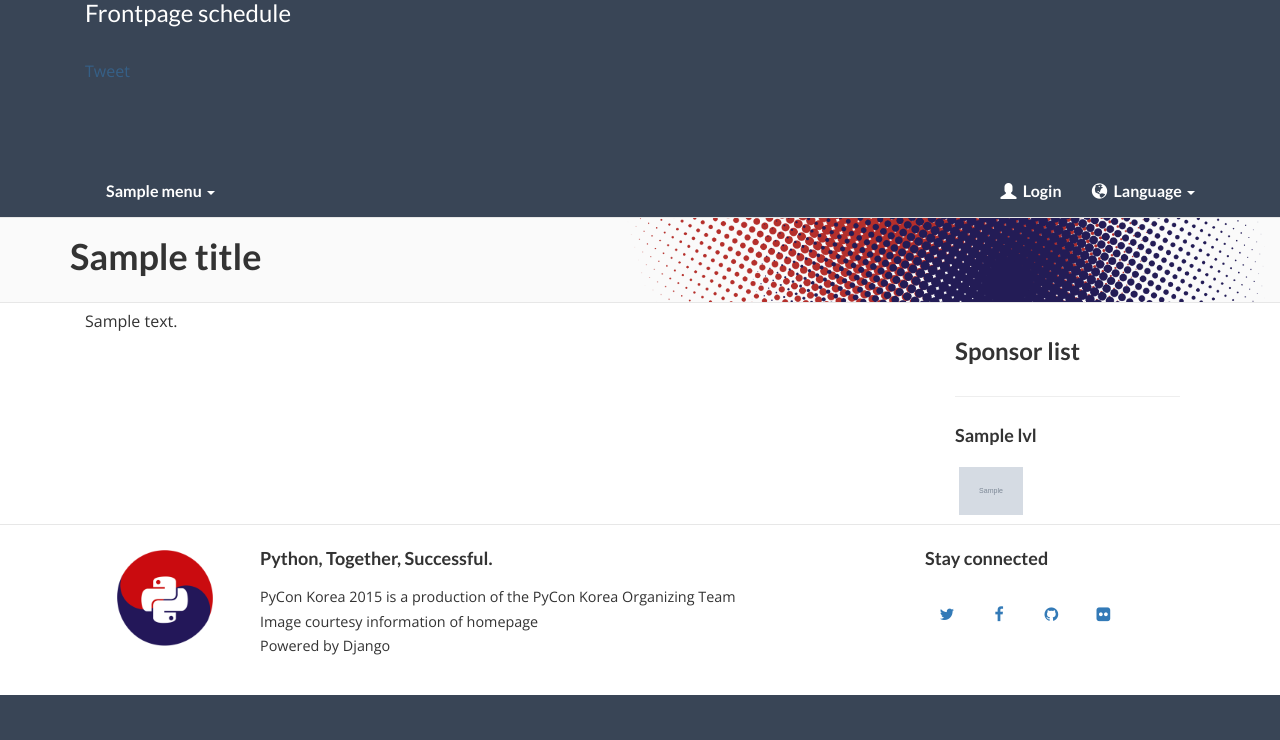
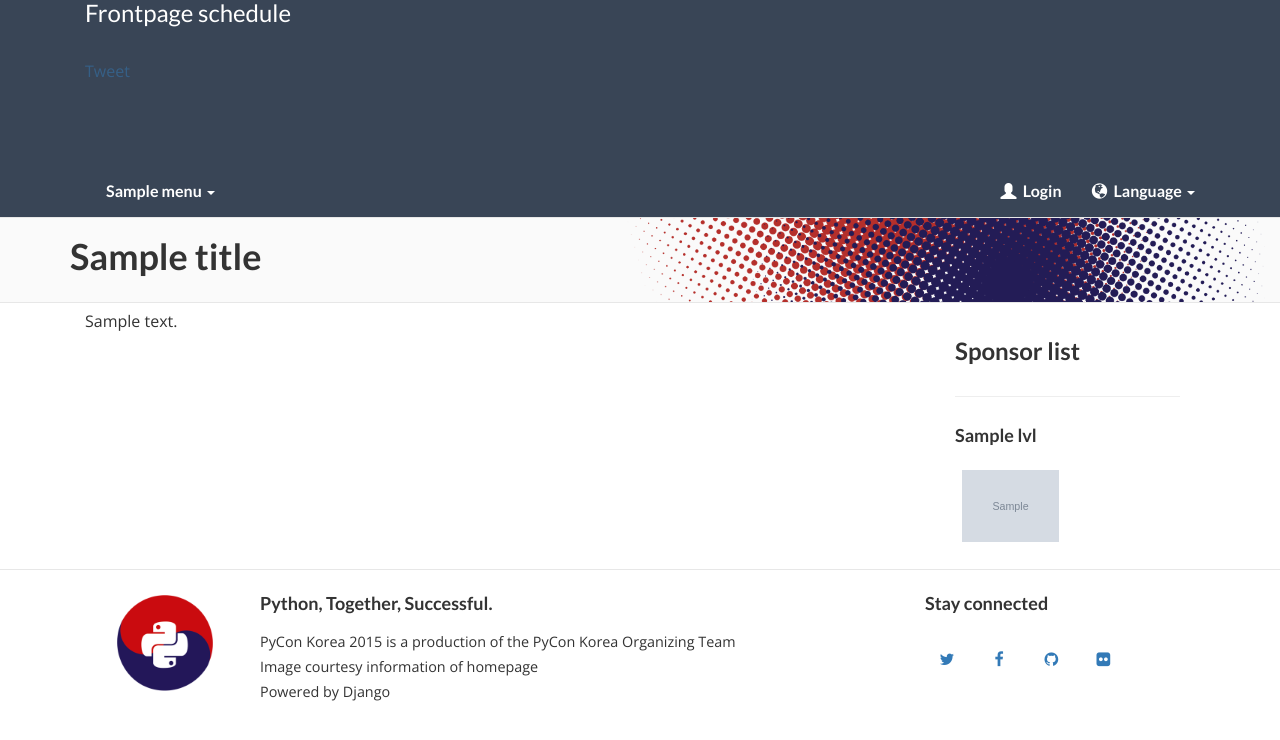
Before and after one commit to pythonkr/pyconkr-2015, a Django app: template pyconkr/templates/index.html in a window 1280 px wide. Shown: the part 383-1123 px from the top of the page. Before the commit the page ends 1078 px from the top, so only its background shows below. Run offline with Django 3.2, Linux system fonts and the light colour scheme; the template is opened without the code that fills it: most values are stand-ins (such as "Sample title", 1, 10 or a date in 2020); grey boxes marked "Sample" are stand-in pictures; some libraries are stand-ins or nearby versions.

Commit message:
Update css for sponsor list

```diff
--- a/pyconkr/static/css/pyconkr.css
+++ b/pyconkr/static/css/pyconkr.css
@@ -283,49 +283,35 @@ small a:hover {
     z-index: 1;
 }
 
-.sponsors {
-}
-
-.sponsors h4 {
+.content .sponsor img {
+    border: 0;
+    margin-bottom: 15px;
 }
 
 .sponsors ul {
-    margin: 0;
+    margin: 0 0 15px;
     padding: 0;
 }
 
 .sponsors li {
     list-style: none;
     display: inline-block;
-    width: 32%;
-    max-width: 200px;
+    width: 49%;
+    max-width: 300px;
+    padding: 3%;
+    box-sizing: border-box;
+}
+
+.sponsors img {
+    width: 100%;
+    height: auto;
 }
 
 .sponsors .sponsor-0,
-.sponsors .sponsor-1 {
-    width: 100%;
-    max-width: 400px;
-}
-
+.sponsors .sponsor-1,
 .sponsors .sponsor-2 {
     width: 100%;
     max-width: 400px;
-}
-
-.sponsors .sponsor-3 {
-    width: 49%;
-    max-width: 300px;
-}
-
-.sponsors li img {
-    width: 100%;
-    padding: 5%;
-    height: auto;
-}
-
-.sponsor img {
-    border: 0;
-    margin: 15px 0;
 }
 
 .announcements {
```
